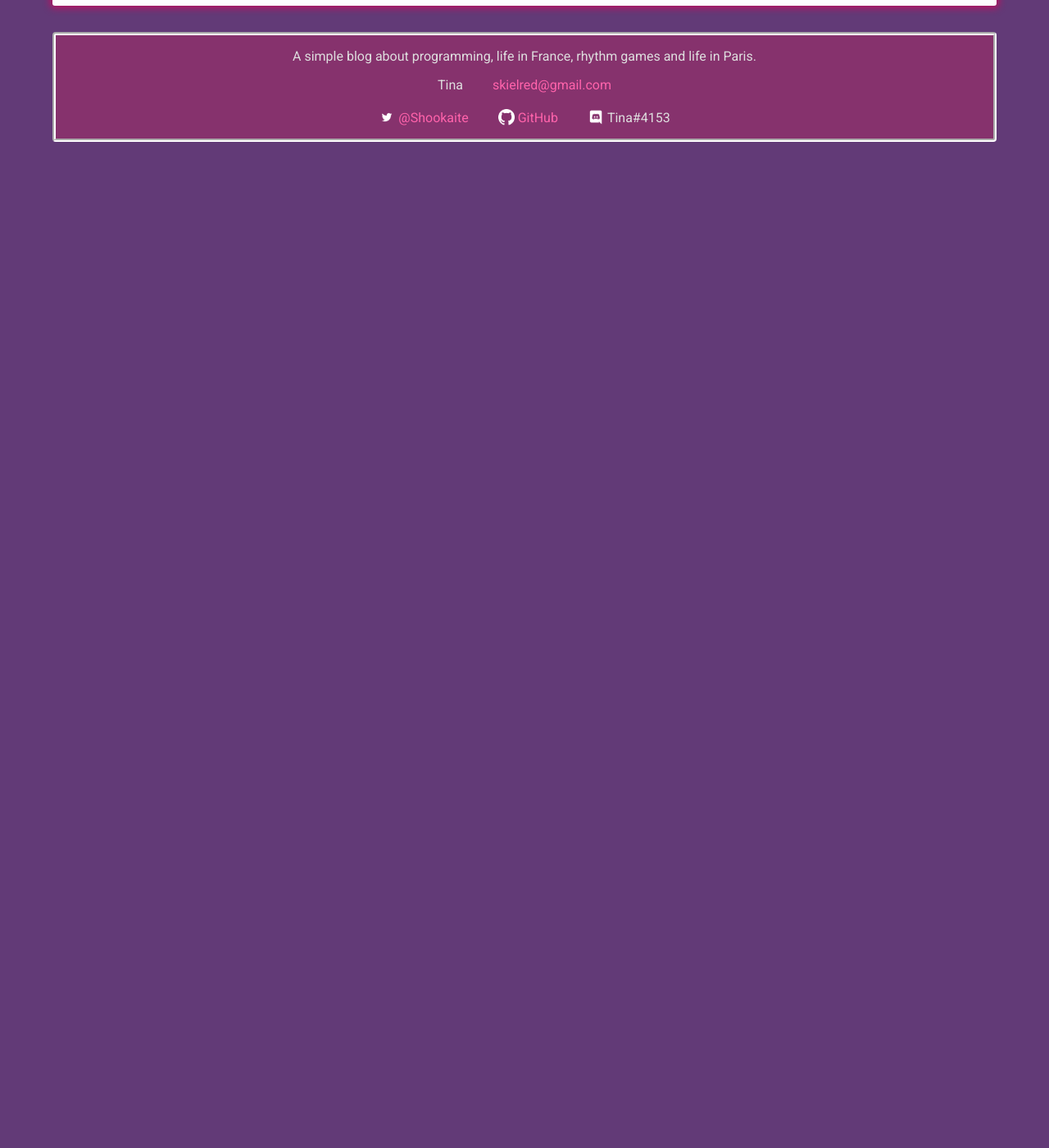
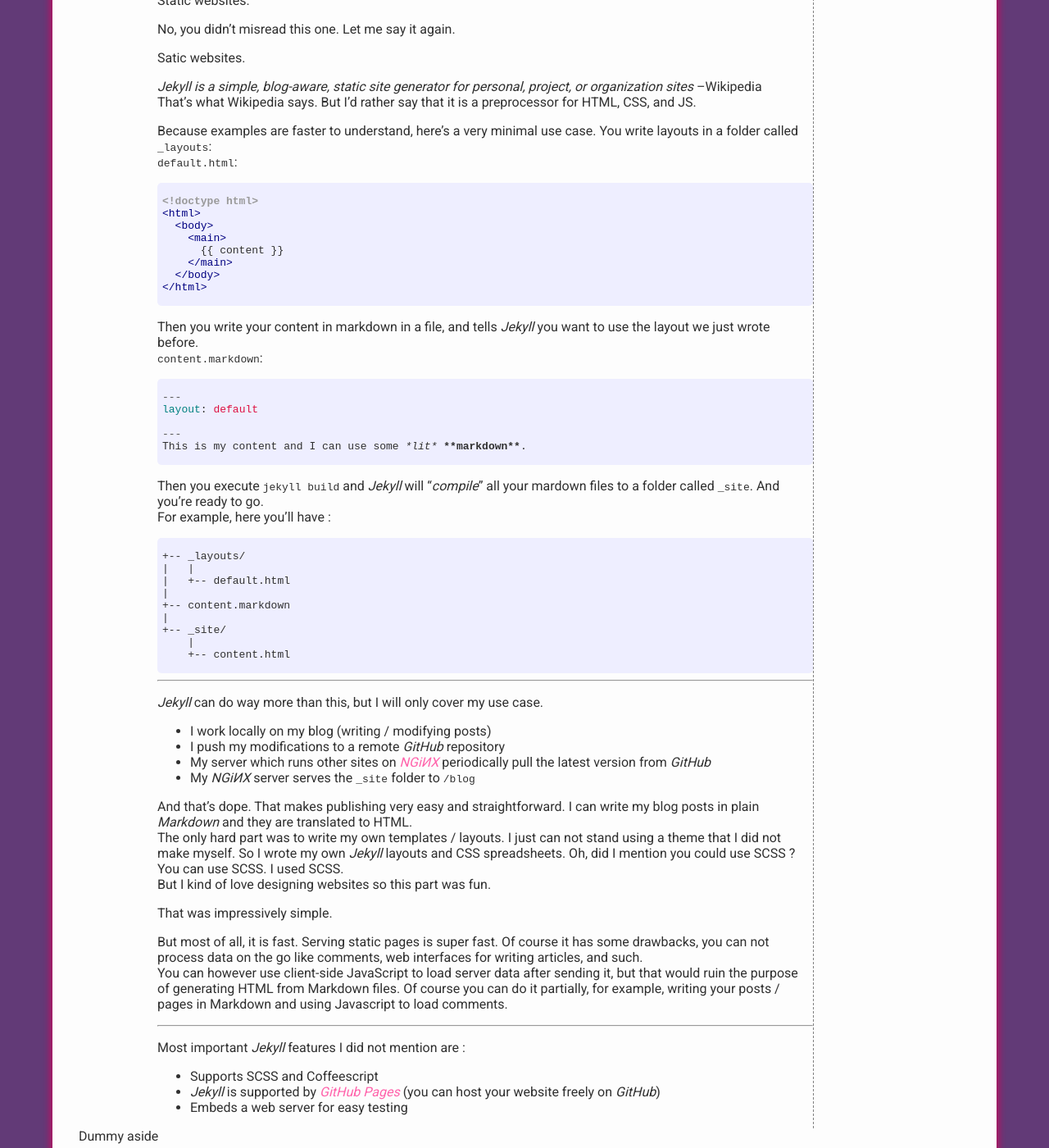
Before and after one commit to Tina-otoge/blog, a Jekyll site: the page built from _posts/2017-11-04-using-jekyll.markdown, in a window 1280 px wide and 1400 px high, scrolled down 533 px. Shown: the whole window at 82% size. Built offline with Jekyll 4.4.1, drawn with Linux system fonts in a browser that asks for light colours; before the commit the page ends 900 px from its top, so only the background shows below that; some of the changed text lies outside the part shown.

Commit message:
Updated jekyll post

````diff
--- a/_posts/2017-11-04-using-jekyll.markdown
+++ b/_posts/2017-11-04-using-jekyll.markdown
@@ -8,3 +8,70 @@ tags: web html preprocessor jekyll
 
 ---
 So I wanted to finish up a working blog and faced my usual dilemma : I did not want to use a CMS (like *Wordpress* or *Blogger*) and developing one myself took a lot of time. It took a lot of time because I can't juste write an interface to a database that fetches and puts articles inside. No. I want something fast and secure.
+There's one answer. And it took me a long time before accepting it as a solution.
+
+Static websites.
+
+No, you didn't misread this one. Let me say it again.
+
+Satic websites.
+
+*Jekyll is a simple, blog-aware, static site generator for personal, project, or organization sites* --Wikipedia
+That's what Wikipedia says. But I'd rather say that it is a preprocessor for HTML, CSS, and JS.
+
+Because examples are faster to understand, here's a very minimal use case.
+You write layouts in a folder called `_layouts`:
+`default.html`:
+```html
+<!doctype html>
+<html>
+  <body>
+    <main>
+      {% raw %}{{ content }}{% endraw %}
+    </main>
+  </body>
+</html>
+```
+Then you write your content in markdown in a file, and tells *Jekyll* you want to use the layout we just wrote before.
+`content.markdown`:
+```md
+---
+layout: default
+
+---
+This is my content and I can use some *lit* **markdown**.
+```
+Then you execute `jekyll build` and *Jekyll* will "*compile*" all your mardown files to a folder called `_site`. And you're ready to go.
+For example, here you'll have :
+```
++-- _layouts/
+|   |
+|   +-- default.html
+|
++-- content.markdown
+|
++-- _site/
+    |
+    +-- content.html
+```
+* * *
+*Jekyll* can do way more than this, but I will only cover my use case.
+
+- I work locally on my blog (writing / modifying posts)
+- I push my modifications to a remote *GitHub* repository
+- My server which runs other sites on *[NGiИX](https://nginx.org)* periodically pull the latest version from *GitHub*
+- My *NGiИX* server serves the `_site` folder to `/blog`
+
+And that's dope. That makes publishing very easy and straightforward. I can write my blog posts in plain *Markdown* and they are translated to HTML.
+The only hard part was to write my own templates / layouts. I just can not stand using a theme that I did not make myself. So I wrote my own *Jekyll* layouts and CSS spreadsheets. Oh, did I mention you could use SCSS ? You can use SCSS. I used SCSS.
+But I kind of love designing websites so this part was fun.
+
+That was impressively simple.
+
+But most of all, it is fast. Serving static pages is super fast. Of course it has some drawbacks, you can not process data on the go like comments, web interfaces for writing articles, and such.
+You can however use client-side JavaScript to load server data after sending it, but that would ruin the purpose of generating HTML from Markdown files. Of course you can do it partially, for example, writing your posts / pages in Markdown and using Javascript to load comments.
+* * *
+Most important *Jekyll* features I did not mention are :
+- Supports SCSS and Coffeescript
+- *Jekyll* is supported by *[GitHub Pages](https://pages.github.com)* (you can host your website freely on *GitHub*)
+- Embeds a web server for easy testing
````
